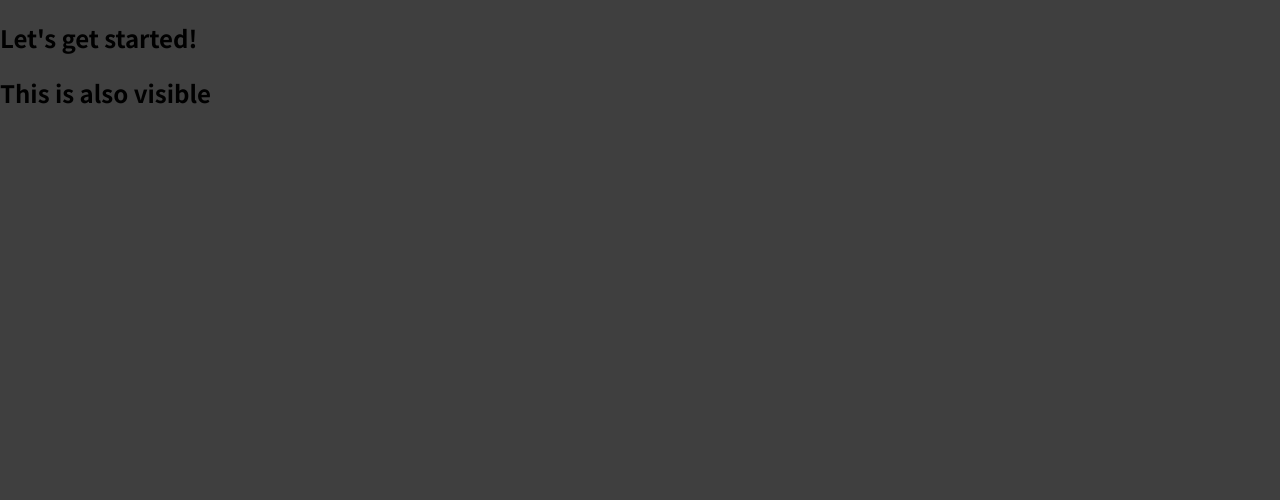
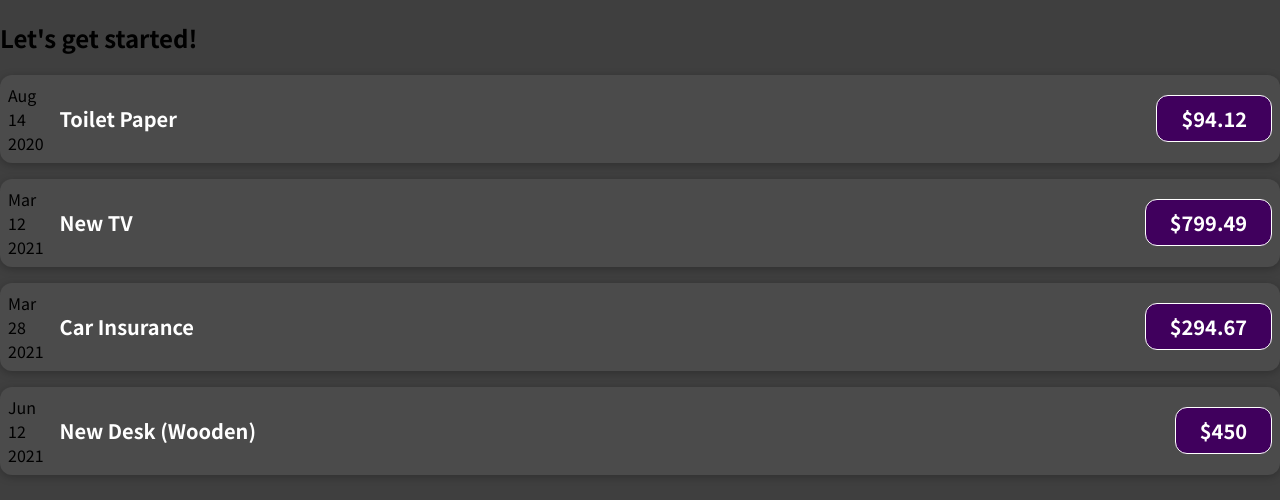
Before and after one commit to GennadiyMostov/Budeget-App, a React (Create React App) app: page / in a window 1280 px wide. Shown: the top 500 px of the page. Built offline with nearby package versions, Linux system fonts and the light colour scheme.

Commit message:
Create Components for To-Do List

```diff
--- a/package.json
+++ b/package.json
@@ -6,6 +6,7 @@
     "@testing-library/jest-dom": "^5.11.6",
     "@testing-library/react": "^11.2.2",
     "@testing-library/user-event": "^12.5.0",
+    "moment": "^2.29.4",
     "react": "^18.0.0",
     "react-dom": "^18.0.0",
     "react-scripts": "^5.0.1",
--- a/src/App.js
+++ b/src/App.js
@@ -1,8 +1,50 @@
+import ExpenseItem from './components/ExpenseItem';
+
 function App() {
+  const expenses = [
+    {
+      id: 'e1',
+      title: 'Toilet Paper',
+      amount: 94.12,
+      date: new Date(2020, 7, 14),
+    },
+    { id: 'e2', title: 'New TV', amount: 799.49, date: new Date(2021, 2, 12) },
+    {
+      id: 'e3',
+      title: 'Car Insurance',
+      amount: 294.67,
+      date: new Date(2021, 2, 28),
+    },
+    {
+      id: 'e4',
+      title: 'New Desk (Wooden)',
+      amount: 450,
+      date: new Date(2021, 5, 12),
+    },
+  ];
   return (
     <div>
       <h2>Let's get started!</h2>
-      <h2>This is also visible</h2>
+      <ExpenseItem
+        title={expenses[0].title}
+        amount={expenses[0].amount}
+        date={expenses[0].date.toISOString()}
+      />
+      <ExpenseItem
+        title={expenses[1].title}
+        amount={expenses[1].amount}
+        date={expenses[1].date.toISOString()}
+      />
+      <ExpenseItem
+        title={expenses[2].title}
+        amount={expenses[2].amount}
+        date={expenses[2].date.toISOString()}
+      />
+      <ExpenseItem
+        title={expenses[3].title}
+        amount={expenses[3].amount}
+        date={expenses[3].date.toISOString()}
+      />
     </div>
   );
 }
--- /dev/null
+++ b/src/components/ExpenseDate.js
@@ -0,0 +1,18 @@
+import React from 'react';
+import moment from 'moment';
+
+function ExpenseDate({ date }) {
+  const month = moment(date).format('MMM');
+  const day = moment(date).format('D');
+  const year = moment(date).format('YYYY');
+
+  return (
+    <div>
+      <div>{month}</div>
+      <div>{day}</div>
+      <div>{year}</div>
+    </div>
+  );
+}
+
+export default ExpenseDate;
--- /dev/null
+++ b/src/components/ExpenseItem.css
@@ -0,0 +1,56 @@
+.expense-item {
+  display: flex;
+  justify-content: space-between;
+  align-items: center;
+  box-shadow: 0 2px 8px rgba(0, 0, 0, 0.25);
+  padding: 0.5rem;
+  margin: 1rem 0;
+  border-radius: 12px;
+  background-color: #4b4b4b;
+}
+
+.expense-item__description {
+  display: flex;
+  flex-direction: column;
+  gap: 1rem;
+  align-items: flex-end;
+  flex-flow: column-reverse;
+  justify-content: flex-start;
+  flex: 1;
+}
+
+.expense-item h2 {
+  color: #3a3a3a;
+  font-size: 1rem;
+  flex: 1;
+  margin: 0 1rem;
+  color: white;
+}
+
+.expense-item__price {
+  font-size: 1rem;
+  font-weight: bold;
+  color: white;
+  background-color: #40005d;
+  border: 1px solid white;
+  padding: 0.5rem;
+  border-radius: 12px;
+}
+
+@media (min-width: 580px) {
+  .expense-item__description {
+    flex-direction: row;
+    align-items: center;
+    justify-content: flex-start;
+    flex: 1;
+  }
+
+  .expense-item__description h2 {
+    font-size: 1.25rem;
+  }
+
+  .expense-item__price {
+    font-size: 1.25rem;
+    padding: 0.5rem 1.5rem;
+  }
+}
--- a/src/components/ExpenseItem.js
+++ b/src/components/ExpenseItem.js
@@ -0,0 +1,17 @@
+import React from 'react';
+import './ExpenseItem.css';
+import ExpenseDate from './ExpenseDate';
+
+function ExpenseItem({ title, amount, date }) {
+  return (
+    <div className='expense-item'>
+      <ExpenseDate date={date} />
+      <div className='expense-item__description'>
+        <h2>{title}</h2>
+        <div className='expense-item__price'>${amount}</div>
+      </div>
+    </div>
+  );
+}
+
+export default ExpenseItem;
```
Also changed, not shown: 2 other files (tests, documents, lock files or other folders).
